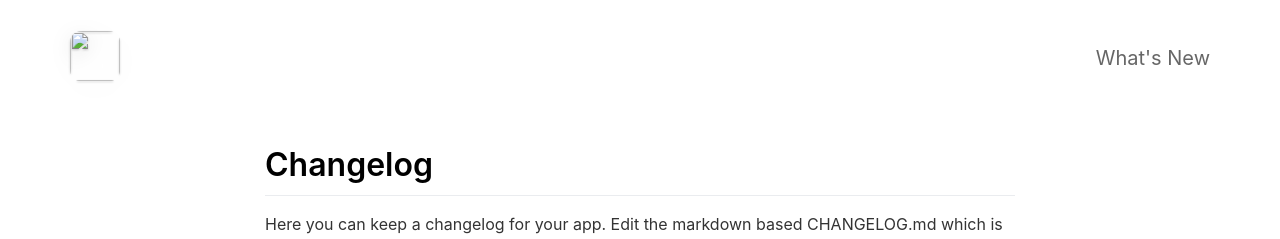
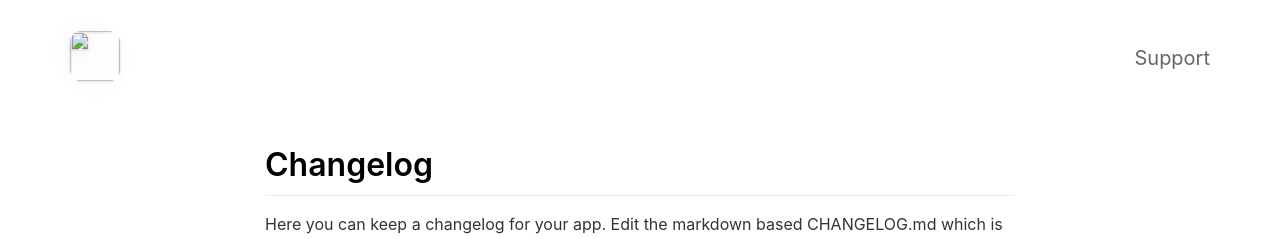
Before and after one commit to nomasdynamics/RPMmtr, a Jekyll site: the page built from _pages/support.md, in a window 1280 px wide and 900 px high. Shown: the top 239 px of the window. Built offline with Jekyll 4.4.1, drawn with Linux system fonts in a browser that asks for light colours; nearby versions of some CDN libraries.

Commit message:
Update and rename changelog.md to support.md

```diff
--- a/_pages/changelog.md
+++ b/_pages/support.md
@@ -1,6 +1,6 @@
 ---
 layout: page
-title: What's New
+title: Support
 include_in_header: true
 ---
 
```
